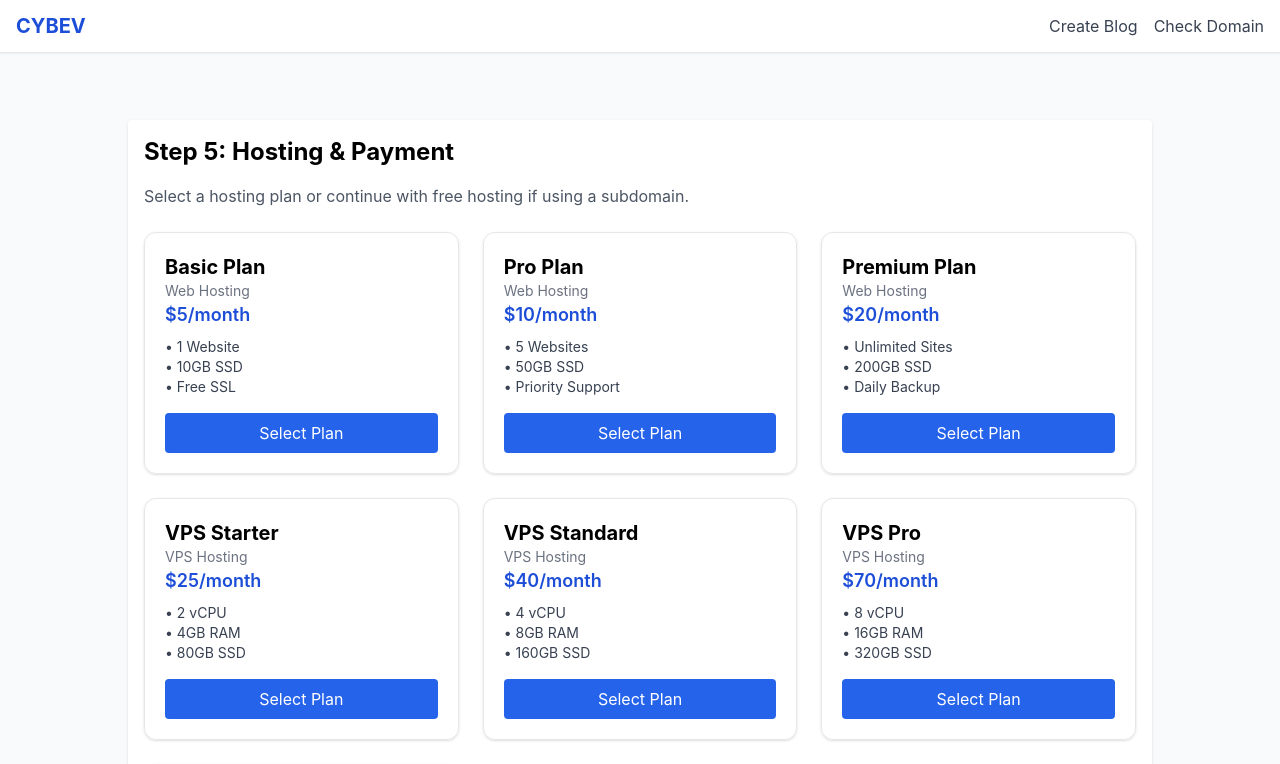
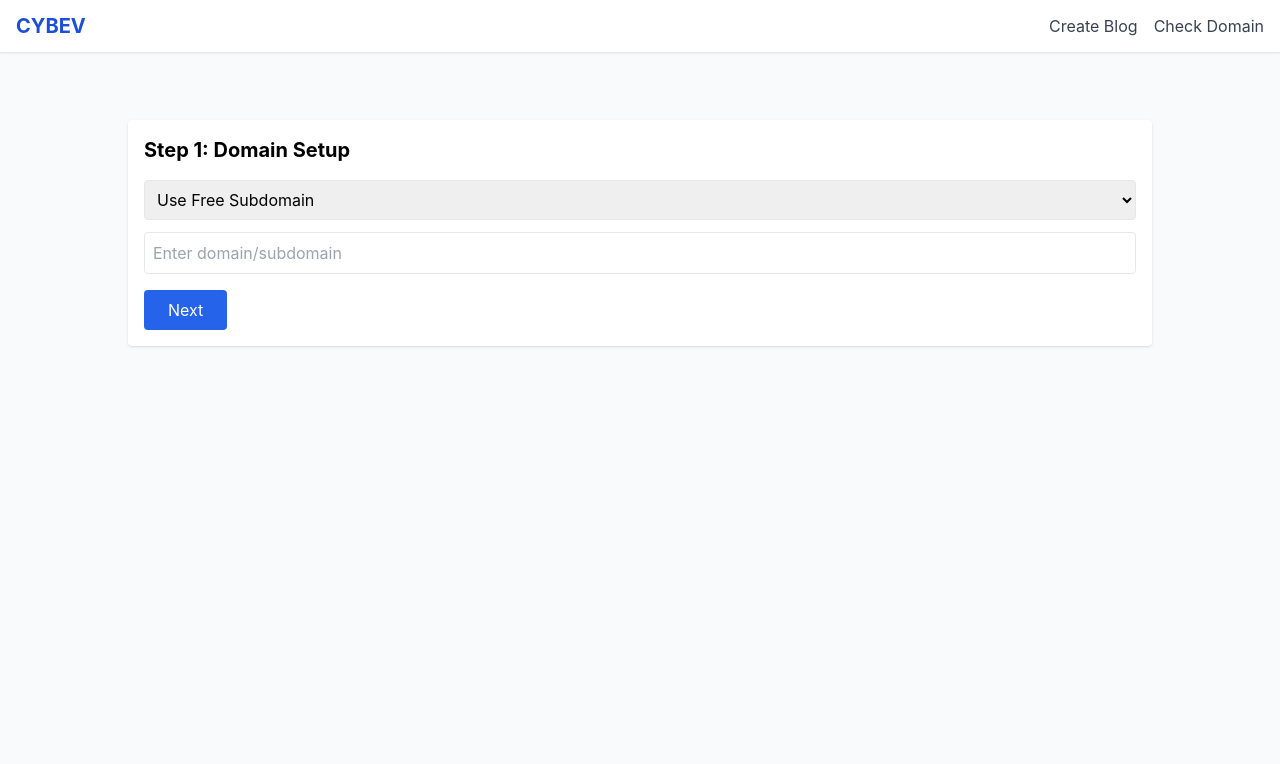
Before and after one commit to cybev1/cybev-frontend, a Next.js app: page /blog/setup in a window 1280 px wide. Shown: the top 764 px of the page. Built offline with nearby package versions, Linux system fonts and the light colour scheme.

Commit message:
Add files via upload

```diff
--- a/pages/blog/setup.jsx
+++ b/pages/blog/setup.jsx
@@ -2,15 +2,27 @@
 import { useState } from 'react';
 
 export default function BlogSetup() {
-  const [step, setStep] = useState(5);
+  const [step, setStep] = useState(1);
   const [form, setForm] = useState({
     domainType: 'subdomain',
+    subdomain: '',
+    existingDomain: '',
+    newDomain: '',
+    title: '',
+    description: '',
+    category: '',
+    niche: '',
+    template: '',
+    logo: null,
+    monetize: false,
     hostingPlan: null,
     paymentMethod: '',
   });
+
   const [showPayment, setShowPayment] = useState(false);
   const [selectedPlan, setSelectedPlan] = useState(null);
 
+  const goNext = () => setStep(prev => prev + 1);
   const goBack = () => setStep(prev => prev - 1);
 
   const plans = [
@@ -23,7 +35,7 @@ export default function BlogSetup() {
     { id: 'free', name: 'FREE HOSTING', price: 0, type: 'Free Hosting', features: ['Subdomain Only', '500MB Storage', 'Free SSL'], subdomainOnly: true }
   ];
 
-  const handleSelect = (plan) => {
+  const handlePlanSelect = (plan) => {
     if (plan.subdomainOnly && form.domainType !== 'subdomain') {
       alert('❌ This plan is only available for subdomain users.');
       return;
@@ -41,29 +53,85 @@ export default function BlogSetup() {
 
   const handlePayment = () => {
     alert(`🚀 Processing ${form.paymentMethod.toUpperCase()} payment for ${selectedPlan.name} ($${selectedPlan.price})`);
-    // TODO: call /api/payment/initiate
   };
 
-  return (
-    <div className="max-w-5xl mx-auto mt-10 p-4 bg-white shadow rounded">
-      <h1 className="text-2xl font-bold mb-4">Step 5: Hosting & Payment</h1>
-      <p className="text-gray-600 mb-6">Select a hosting plan or continue with free hosting if using a subdomain.</p>
+  const renderStep1 = () => (
+    <>
+      <h1 className="text-xl font-bold mb-4">Step 1: Domain Setup</h1>
+      <select value={form.domainType} onChange={e => setForm({ ...form, domainType: e.target.value })} className="border p-2 rounded w-full mb-3">
+        <option value="subdomain">Use Free Subdomain</option>
+        <option value="existing">Use Existing Domain</option>
+        <option value="register">Register New Domain</option>
+      </select>
+      <input
+        type="text"
+        placeholder="Enter domain/subdomain"
+        className="border p-2 rounded w-full mb-4"
+        value={form.domainType === 'subdomain' ? form.subdomain : form.domainType === 'existing' ? form.existingDomain : form.newDomain}
+        onChange={e => {
+          const key = form.domainType === 'subdomain' ? 'subdomain' : form.domainType === 'existing' ? 'existingDomain' : 'newDomain';
+          setForm({ ...form, [key]: e.target.value });
+        }}
+      />
+      <button onClick={goNext} className="bg-blue-600 text-white px-6 py-2 rounded">Next</button>
+    </>
+  );
 
-      <div className="grid grid-cols-1 md:grid-cols-2 lg:grid-cols-3 gap-6 mb-8">
+  const renderStep2 = () => (
+    <>
+      <h1 className="text-xl font-bold mb-4">Step 2: Blog Identity</h1>
+      <input className="border p-2 rounded w-full mb-2" placeholder="Blog Title" value={form.title} onChange={e => setForm({ ...form, title: e.target.value })} />
+      <textarea className="border p-2 rounded w-full mb-4" placeholder="SEO Description" value={form.description} onChange={e => setForm({ ...form, description: e.target.value })} />
+      <div className="flex justify-between mt-6">
+        <button onClick={goBack} className="bg-gray-300 px-6 py-2 rounded">Back</button>
+        <button onClick={goNext} className="bg-blue-600 text-white px-6 py-2 rounded">Next</button>
+      </div>
+    </>
+  );
+
+  const renderStep3 = () => (
+    <>
+      <h1 className="text-xl font-bold mb-4">Step 3: Select Template</h1>
+      <select className="border p-2 rounded w-full mb-4" value={form.template} onChange={e => setForm({ ...form, template: e.target.value })}>
+        <option value="">Choose a Template</option>
+        <option value="Magazine">Magazine</option>
+        <option value="Portfolio">Portfolio</option>
+        <option value="Creator">Creator</option>
+      </select>
+      <div className="flex justify-between mt-6">
+        <button onClick={goBack} className="bg-gray-300 px-6 py-2 rounded">Back</button>
+        <button onClick={goNext} className="bg-blue-600 text-white px-6 py-2 rounded">Next</button>
+      </div>
+    </>
+  );
+
+  const renderStep4 = () => (
+    <>
+      <h1 className="text-xl font-bold mb-4">Step 4: Preview</h1>
+      <p><strong>Domain:</strong> {form.domainType === 'subdomain' ? form.subdomain + '.cybev.io' : form.existingDomain || form.newDomain}</p>
+      <p><strong>Title:</strong> {form.title}</p>
+      <p><strong>Description:</strong> {form.description}</p>
+      <p><strong>Template:</strong> {form.template}</p>
+      <div className="flex justify-between mt-6">
+        <button onClick={goBack} className="bg-gray-300 px-6 py-2 rounded">Back</button>
+        <button onClick={goNext} className="bg-blue-600 text-white px-6 py-2 rounded">Continue</button>
+      </div>
+    </>
+  );
+
+  const renderStep5 = () => (
+    <>
+      <h1 className="text-xl font-bold mb-4">Step 5: Hosting & Payment</h1>
+      <div className="grid grid-cols-1 md:grid-cols-2 lg:grid-cols-3 gap-6 mb-6">
         {plans.map(plan => (
-          <div key={plan.id} className="border p-5 rounded-xl shadow hover:shadow-lg transition">
-            <h2 className="text-xl font-bold">{plan.name}</h2>
+          <div key={plan.id} className="border p-4 rounded shadow">
+            <h2 className="text-lg font-bold">{plan.name}</h2>
             <p className="text-sm text-gray-500">{plan.type}</p>
-            <p className="text-lg text-blue-700 font-semibold mb-2">${plan.price}/month</p>
-            <ul className="text-sm text-gray-700 mb-4">
-              {plan.features.map((feature, i) => (
-                <li key={i}>• {feature}</li>
-              ))}
+            <p className="text-blue-700 font-semibold text-md mb-2">${plan.price}/month</p>
+            <ul className="text-sm mb-3">
+              {plan.features.map((f, i) => <li key={i}>• {f}</li>)}
             </ul>
-            <button
-              className="w-full bg-blue-600 hover:bg-blue-700 text-white py-2 rounded"
-              onClick={() => handleSelect(plan)}
-            >
+            <button className="bg-blue-600 text-white w-full py-2 rounded" onClick={() => handlePlanSelect(plan)}>
               Select Plan
             </button>
           </div>
@@ -71,30 +139,32 @@ export default function BlogSetup() {
       </div>
 
       {showPayment && selectedPlan && (
-        <div className="mt-8 border-t pt-6">
-          <h3 className="text-xl font-semibold mb-4">Complete Payment for {selectedPlan.name}</h3>
-          <select
-            className="border p-2 rounded w-full mb-3"
-            onChange={(e) => setForm(prev => ({ ...prev, paymentMethod: e.target.value }))}
-            value={form.paymentMethod}
-          >
+        <div className="mt-6 border-t pt-4">
+          <h3 className="text-lg font-semibold mb-2">Payment for {selectedPlan.name}</h3>
+          <select className="border p-2 rounded w-full mb-2" onChange={e => setForm({ ...form, paymentMethod: e.target.value })} value={form.paymentMethod}>
             <option value="">Select Payment Method</option>
             <option value="paystack">Paystack</option>
             <option value="cryptomus">Cryptomus</option>
           </select>
-          <button
-            className="bg-green-600 text-white px-6 py-2 rounded"
-            disabled={!form.paymentMethod}
-            onClick={handlePayment}
-          >
+          <button disabled={!form.paymentMethod} className="bg-green-600 text-white px-4 py-2 rounded" onClick={handlePayment}>
             Proceed to Pay ${selectedPlan.price}
           </button>
         </div>
       )}
 
-      <div className="mt-6">
+      <div className="flex justify-between mt-6">
         <button onClick={goBack} className="text-sm underline text-gray-700">← Back</button>
       </div>
+    </>
+  );
+
+  return (
+    <div className="max-w-5xl mx-auto mt-10 p-4 bg-white shadow rounded">
+      {step === 1 && renderStep1()}
+      {step === 2 && renderStep2()}
+      {step === 3 && renderStep3()}
+      {step === 4 && renderStep4()}
+      {step === 5 && renderStep5()}
     </div>
   );
 }
```
